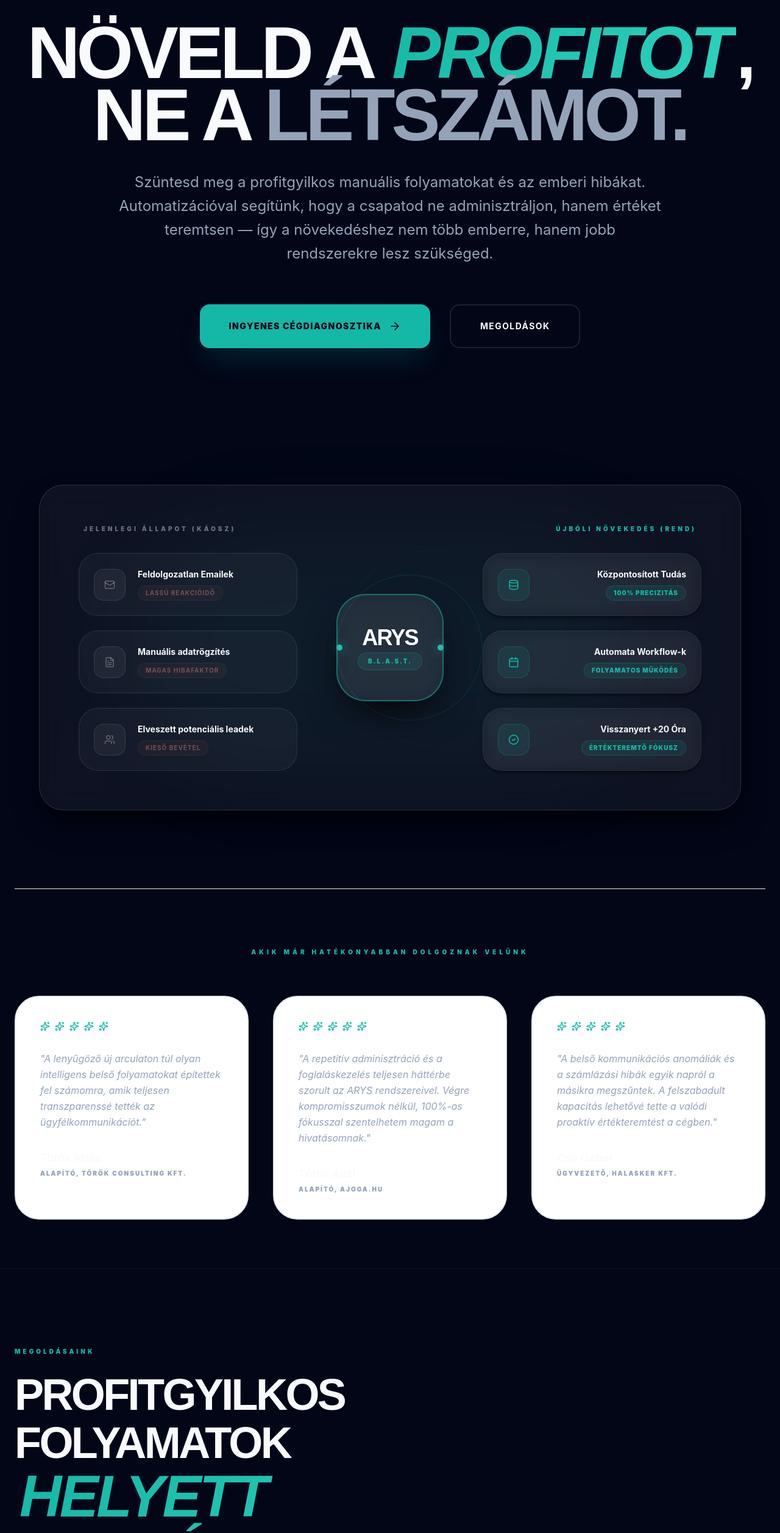
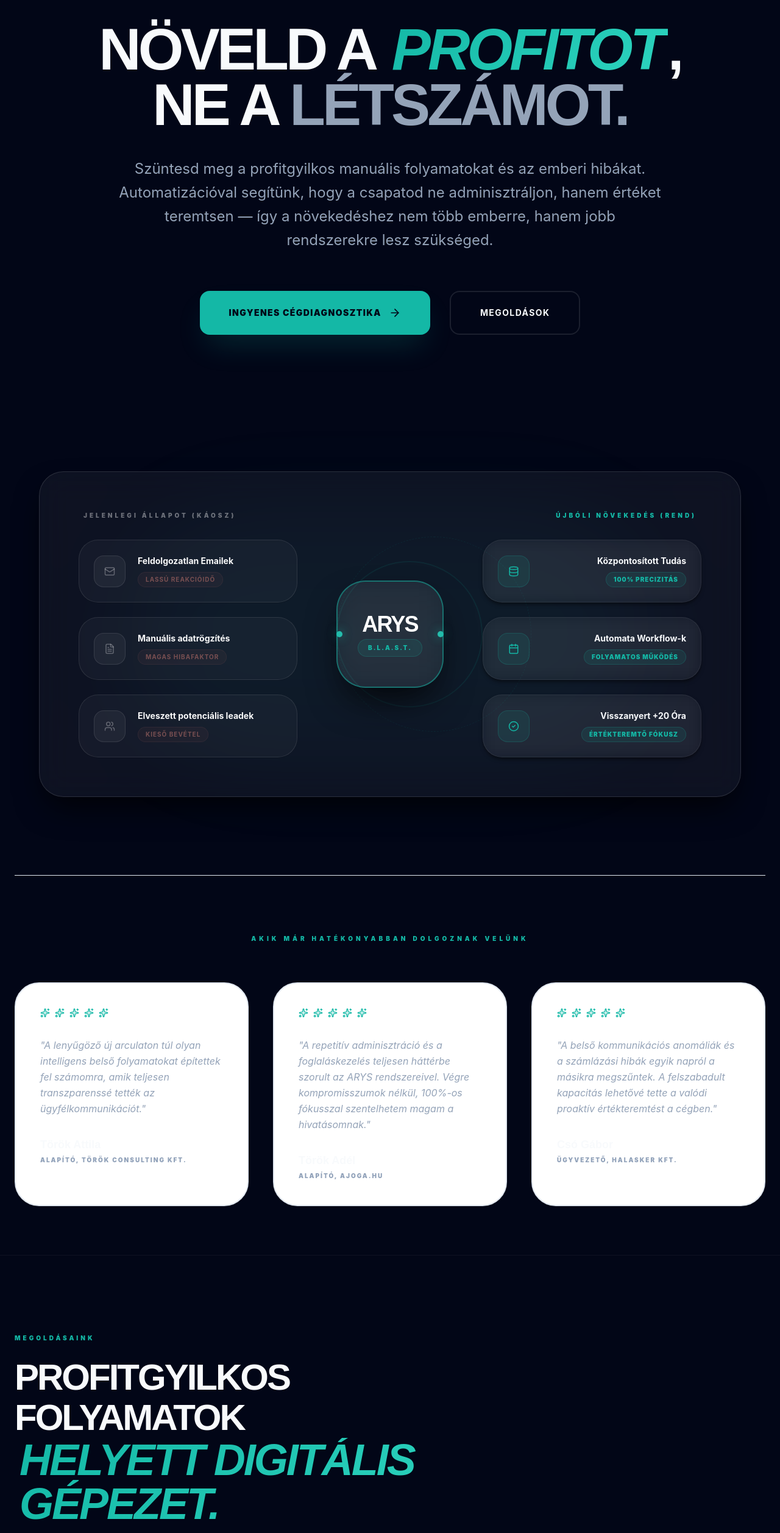
Before and after one commit to mando1001/arys-agency, a Next.js app: page / in a window 1280 px wide. Shown: the part 234-2748 px from the top of the page at 61% size. Built offline with nearby package versions, Linux system fonts and the light colour scheme.

Commit message:
style: downsize oversized headings for better balance

```diff
--- a/components/modals/AuditModal.tsx
+++ b/components/modals/AuditModal.tsx
@@ -222,7 +222,7 @@ export const AuditModal = ({ isOpen, onClose }: { isOpen: boolean; onClose: () =
                     >
                       <div className="space-y-4">
                         <span className="text-accent text-[10px] font-black uppercase tracking-[0.4em]">01 / 10</span>
-                        <h3 className="text-4xl md:text-6xl font-bold text-primary tracking-tighter font-heading leading-[1.1]">Mi okozza a legtöbb napi fejfájást?</h3>
+                        <h3 className="text-3xl md:text-5xl font-bold text-primary tracking-tighter font-heading leading-[1.1]">Mi okozza a legtöbb napi fejfájást?</h3>
                         <p className="text-secondary text-base italic font-body">Többet is választhatsz</p>
                       </div>
                       <div className="grid grid-cols-1 md:grid-cols-2 gap-4">
@@ -273,7 +273,7 @@ export const AuditModal = ({ isOpen, onClose }: { isOpen: boolean; onClose: () =
                     >
                       <div className="space-y-4">
                         <span className="text-accent text-[10px] font-black uppercase tracking-[0.4em]">02 / 10</span>
-                        <h3 className="text-4xl md:text-6xl font-bold text-primary tracking-tighter font-heading leading-[1.1]">Mennyi munkaórát égetnek el a repetitív folyamatok?</h3>
+                        <h3 className="text-3xl md:text-5xl font-bold text-primary tracking-tighter font-heading leading-[1.1]">Mennyi munkaórát égetnek el a repetitív folyamatok?</h3>
                       </div>
                       <div className="grid grid-cols-2 md:grid-cols-4 gap-4">
                         {[
@@ -507,7 +507,7 @@ export const AuditModal = ({ isOpen, onClose }: { isOpen: boolean; onClose: () =
                     >
                       <div className="space-y-4">
                         <span className="text-accent text-[10px] font-black uppercase tracking-[0.4em]">09 / 10</span>
-                        <h3 className="text-4xl md:text-6xl font-bold text-primary tracking-tighter font-heading leading-[1.1]">Mikorra szeretnéd az eredményeket?</h3>
+                        <h3 className="text-3xl md:text-5xl font-bold text-primary tracking-tighter font-heading leading-[1.1]">Mikorra szeretnéd az eredményeket?</h3>
                       </div>
                       <div className="grid grid-cols-1 md:grid-cols-3 gap-4">
                         {[
@@ -537,7 +537,7 @@ export const AuditModal = ({ isOpen, onClose }: { isOpen: boolean; onClose: () =
                     >
                       <div className="space-y-6">
                         <span className="text-accent text-[10px] font-black uppercase tracking-[0.4em]">10 / 10</span>
-                        <h3 className="text-5xl md:text-7xl font-bold text-primary tracking-tighter font-heading leading-none">Küldhetjük a diagnózist?</h3>
+                        <h3 className="text-4xl md:text-6xl font-bold text-primary tracking-tighter font-heading leading-none">Küldhetjük a diagnózist?</h3>
                       </div>
                       <div className="space-y-6">
                         <div className="grid grid-cols-1 md:grid-cols-2 gap-8">
@@ -618,7 +618,7 @@ export const AuditModal = ({ isOpen, onClose }: { isOpen: boolean; onClose: () =
                         />
                       </div>
                       <div className="space-y-4">
-                        <h3 className="text-5xl font-bold text-primary tracking-tighter italic font-heading">Köszönjük!</h3>
+                        <h3 className="text-4xl font-bold text-primary tracking-tighter italic font-heading">Köszönjük!</h3>
                         <p className="text-secondary text-xl max-w-sm mx-auto font-body leading-relaxed">
                           Az audit sikeresen lezárult. Hamarosan érkezünk a <span className="text-accent font-bold underline">diagnosztikai riporttal</span> és a következő lépésekkel.
                         </p>
--- a/components/sections/AuditMagnet.tsx
+++ b/components/sections/AuditMagnet.tsx
@@ -21,9 +21,9 @@ export const AuditMagnet = () => {
               Rendszerdiagnosztika Elérhető
             </div>
 
-            <h2 className="text-5xl md:text-8xl font-bold tracking-tighter leading-[1.1] text-primary font-heading uppercase">
+            <h2 className="text-4xl md:text-7xl font-bold tracking-tighter leading-[1.1] text-primary font-heading uppercase">
               Állítsd meg a <br />
-              <span className="inline-block text-accent-gradient italic px-2 text-6xl md:text-9xl">profit-szivárgást.</span>
+              <span className="inline-block text-accent-gradient italic px-2 text-5xl md:text-8xl">profit-szivárgást.</span>
             </h2>
 
             <p className="text-secondary text-lg md:text-xl leading-relaxed max-w-2xl mx-auto font-body">
--- a/components/sections/Features.tsx
+++ b/components/sections/Features.tsx
@@ -74,9 +74,9 @@ export const Features = () => {
           <div className="text-accent text-[10px] font-black uppercase tracking-[0.4em] mb-6">
             Megoldásaink
           </div>
-          <h2 className="text-5xl md:text-7xl font-bold tracking-tighter text-primary mb-10 font-heading leading-[1.1] uppercase">
+          <h2 className="text-4xl md:text-6xl font-bold tracking-tighter text-primary mb-10 font-heading leading-[1.1] uppercase">
             Profitgyilkos folyamatok <br />
-            <span className="inline-block text-accent-gradient italic px-2 text-6xl md:text-8xl">helyett digitális gépezet.</span>
+            <span className="inline-block text-accent-gradient italic px-2 text-5xl md:text-7xl">helyett digitális gépezet.</span>
           </h2>
           <p className="text-secondary text-lg md:text-xl leading-relaxed font-body">
             Nem eszközöket adunk, hanem eredményeket. Megszüntetjük a belső súrlódásokat, hogy a céged végre úgy működjön, mint egy svájci óra.
--- a/components/sections/Hero.tsx
+++ b/components/sections/Hero.tsx
@@ -48,7 +48,7 @@ export const Hero = () => {
         </div>
 
         <h1
-          className="text-6xl md:text-8xl lg:text-[7.5rem] font-bold tracking-tighter leading-[1.05] md:leading-[0.85] mb-10 text-primary font-heading uppercase"
+          className="text-5xl md:text-7xl lg:text-8xl font-bold tracking-tighter leading-[1.05] md:leading-[0.95] mb-10 text-primary font-heading uppercase"
         >
           Növeld a <span className="inline-block text-accent-gradient italic px-2">profitot</span>, <br />
           ne a <span className="text-secondary">létszámot.</span>
```
